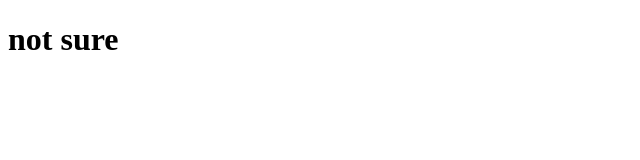
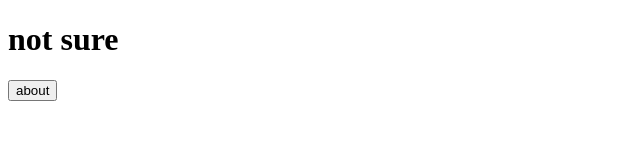
Before and after one commit to epoch/not_sure_classbook, a plain HTML site: page index.html in a window 1280 px wide. Shown: the whole page, without its empty margins (0-640 px from the left). Drawn offline with Linux system fonts and the light colour scheme.

Commit message:
add nav tag

```diff
--- a/index.html
+++ b/index.html
@@ -7,5 +7,8 @@
 </head>
 <body>
   <h1>not sure</h1>
+  <nav>
+    <button>about</button>
+  </nav>
 </body>
 </html>
```
